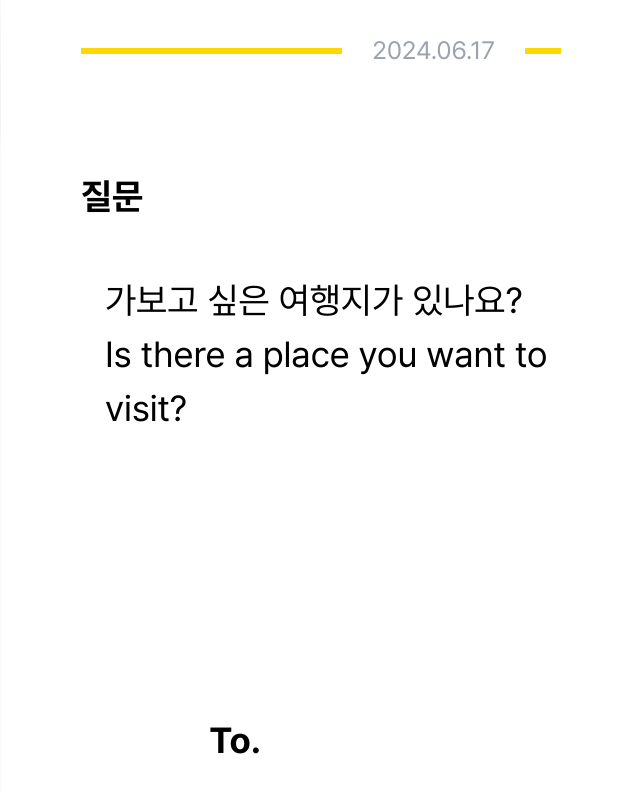
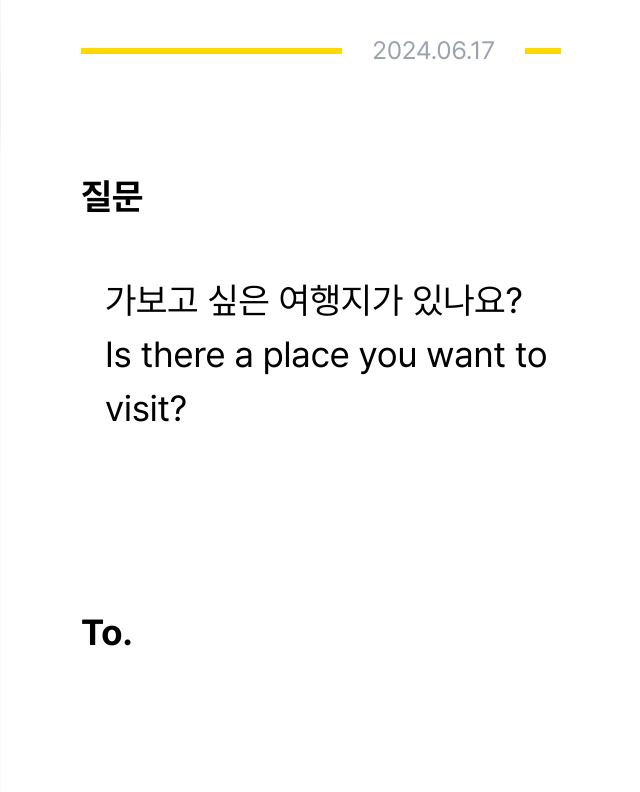
Before and after one commit to EPSON-lettering/lettering-web-app, a Next.js app: page /letter/test in a window 1280 px wide. Shown: the top 792 px of the page, without its empty margins (319-959 px from the left). Built offline with nearby package versions, Linux system fonts and the light colour scheme.

Commit message:
fix: revise "To" position on Letter Paper

```diff
--- a/src/components/Letter/LetterPaper.tsx
+++ b/src/components/Letter/LetterPaper.tsx
@@ -46,7 +46,7 @@ const LetterPaper: React.FC<LetterPagerProps> = ({ questions }) => {
 
 			<div className="pb-[100px]" />
 
-			<section className="flex flex-col flex-1">
+			<section className="flex flex-col">
 				<Typo size="47" bold>질문</Typo>
 
 				<div className="pt-[50px] pb-[120px] flex flex-col pl-[24px]">
@@ -56,7 +56,7 @@ const LetterPaper: React.FC<LetterPagerProps> = ({ questions }) => {
 				</div>
 			</section>
 
-			<section className="flex justify-end items-end pr-[300px]">
+			<section className="flex pt-[50px]">
 				<Typo size="47" bold>To.</Typo>
 			</section>
 		</div>
```
